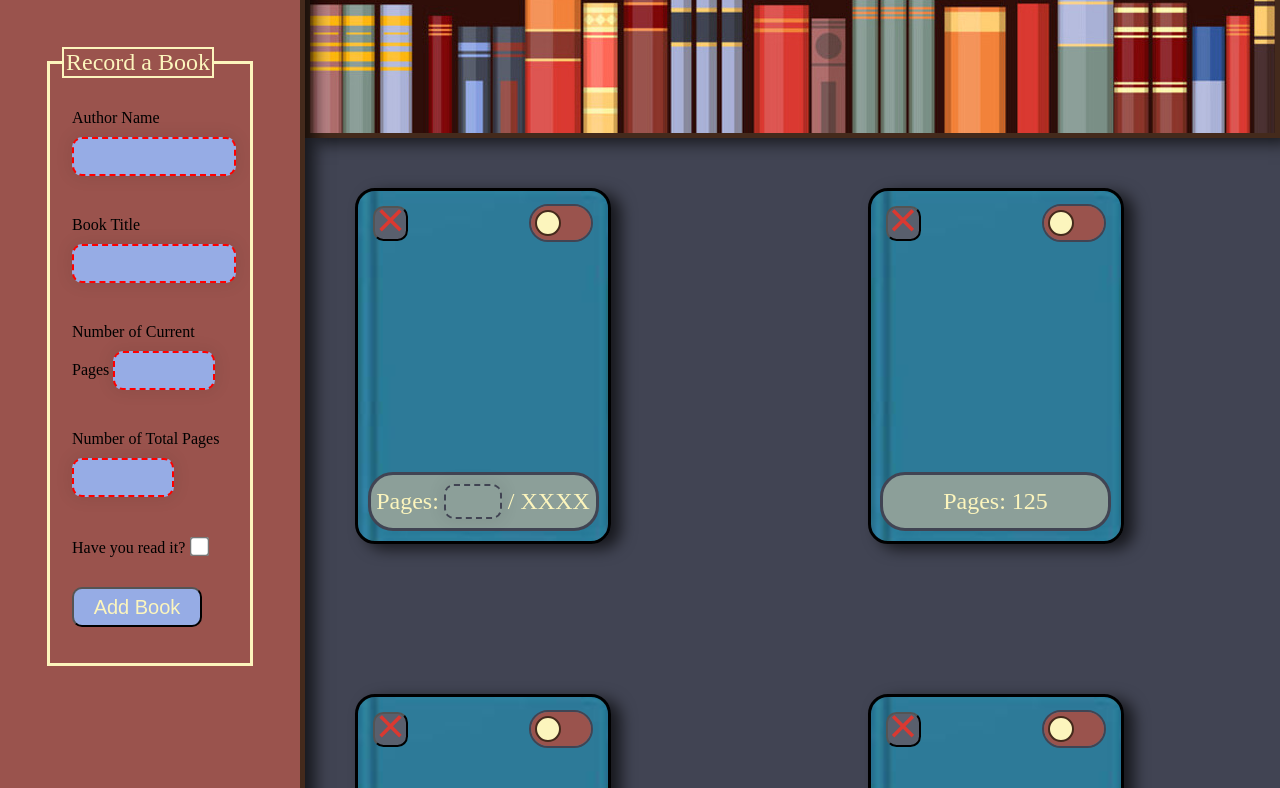
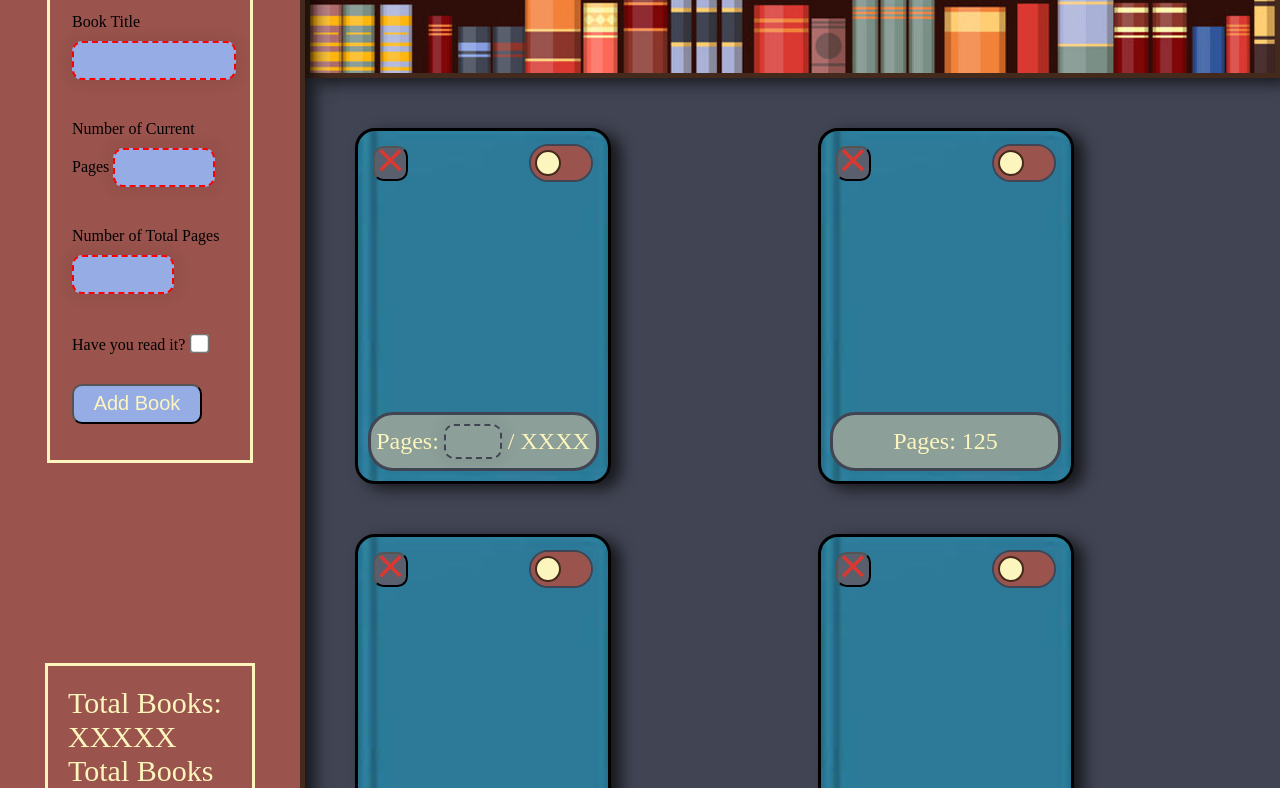
Before and after one commit to stephenDiosDev/Book-Collection-Manager, a plain HTML site: page index.html in a window 1280 px wide. Shown: the part 257-1045 px from the top of the page. Drawn offline with Linux system fonts and the light colour scheme.

Commit message:
Fixed #1 and #2

```diff
--- a/style.css
+++ b/style.css
@@ -82,11 +82,16 @@ html, body {
     grid-column: 1 / 2;
     display: flex;
     flex-direction: column;
-    justify-content: space-around;
+    justify-content: flex-start;
     align-items: center;
     position: relative;
     z-index: 2;
     min-width: 300px;
+}
+
+.book-form, .stats {
+    margin-top: 100px;
+    margin-bottom: 100px;
 }
 
 .book-form {
@@ -175,13 +180,15 @@ fieldset {
     /* background-image: url("./assets/wood4.jpeg"); */
     /* background-color: var(--green); */
     background-size: cover;
+    resize: both;
+    overflow: auto;
     grid-row: 2 / 3;
     grid-column: 2 / 3;
     display: grid;
     /* grid-template-columns: 1fr 1fr 1fr 1fr 1fr; */
-    grid-template-columns: repeat(auto-fit, minmax(250px, 1fr));
-    grid-template-rows: 1fr;
-    gap: 150px;
+    grid-template-columns: repeat(auto-fit, minmax(350px, 1fr));
+    grid-template-rows: repeat(2, 1fr);
+    gap: 50px;
     padding: 50px;
 }
 
```
